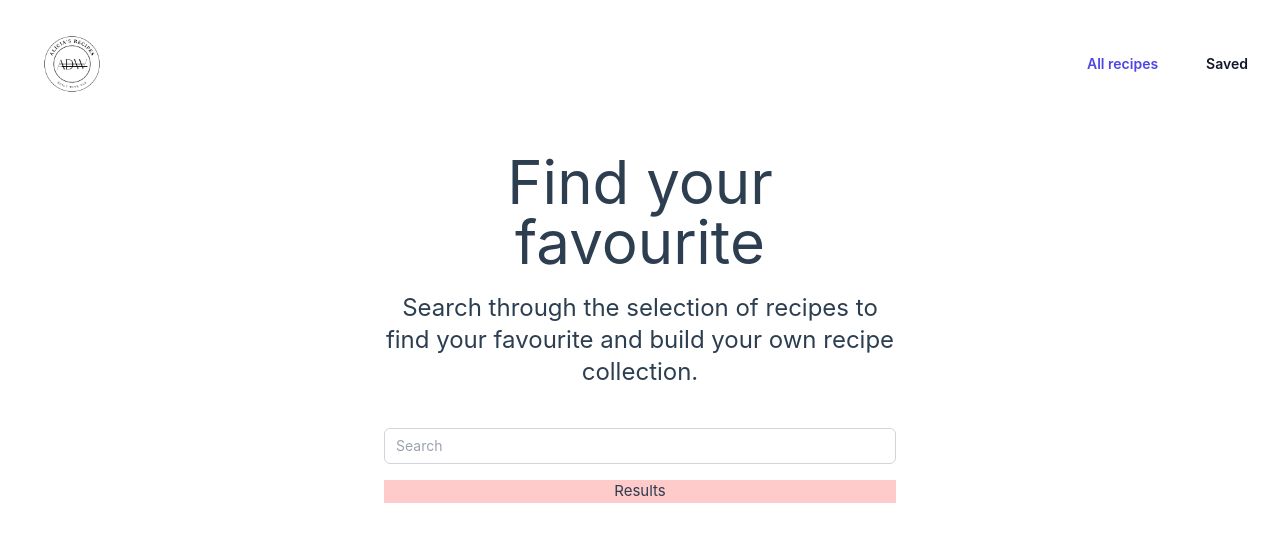
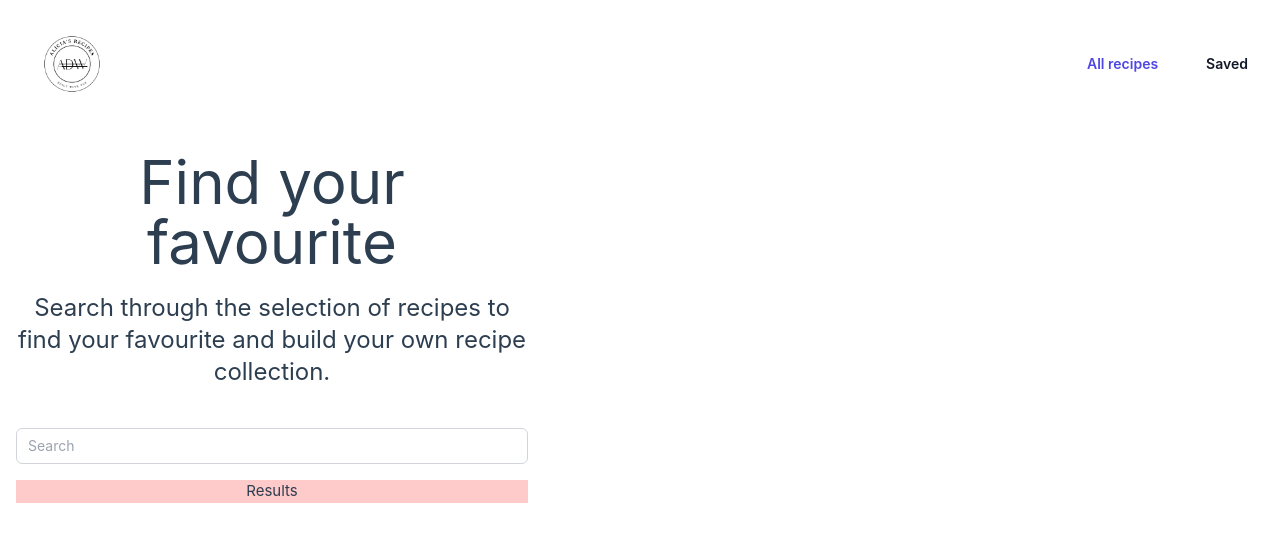
Before and after one commit to AliciadW/my-recipe-app, a Vue app: page / in a window 1280 px wide. Shown: the top 542 px of the page. Built offline with nearby package versions, Linux system fonts and the light colour scheme; the HTML template or start-up script is replaced by a standard one.

Commit message:
:lipstick: style tweak

```diff
--- a/src/views/HomeView.vue
+++ b/src/views/HomeView.vue
@@ -3,7 +3,7 @@ import LandingPage from '../components/LandingPage/LandingPage.vue';
 </script>
 
 <template>
-  <main class="flex h-100 items-center justify-center">
+  <main class="flex h-100">
     <LandingPage />
   </main>
 </template>
```
